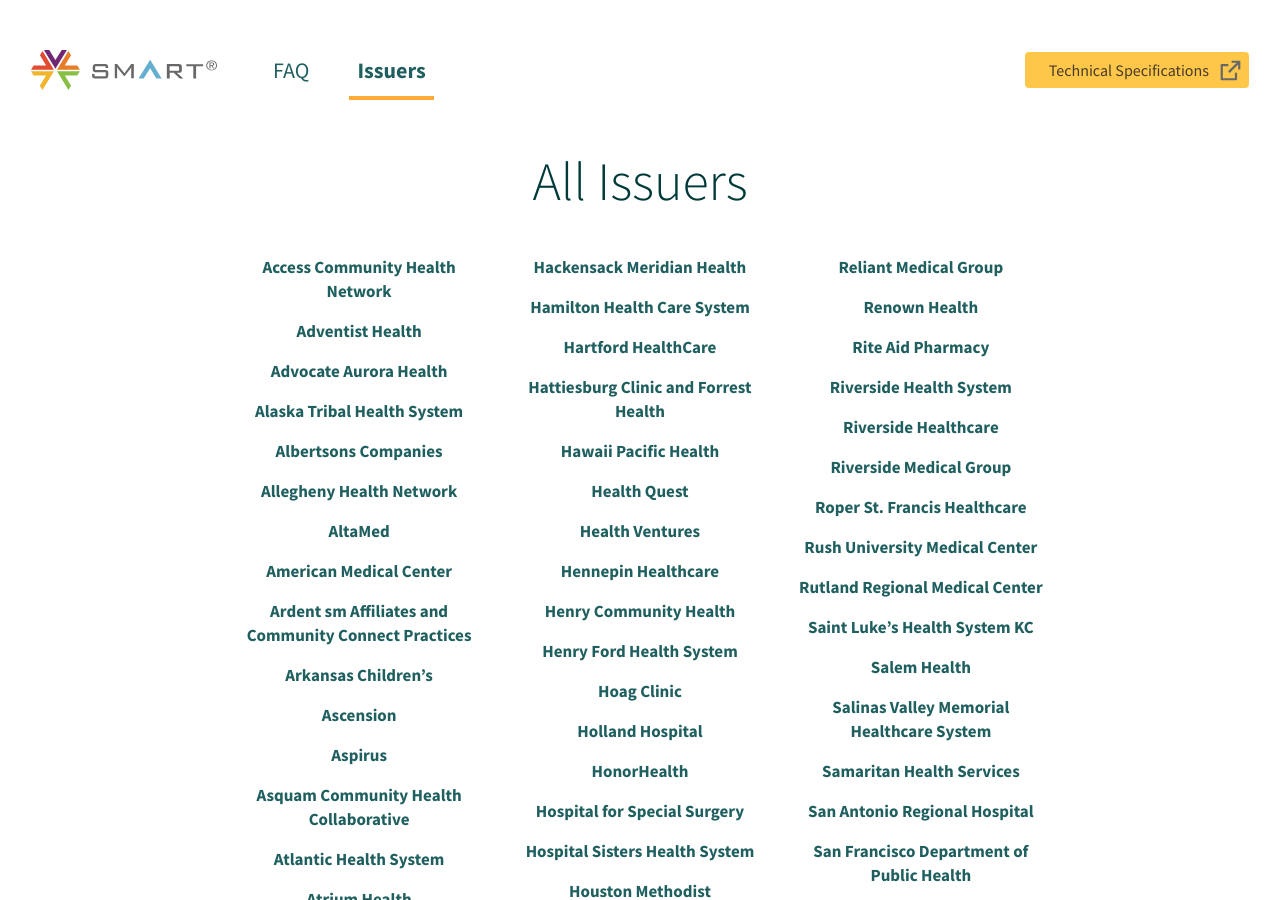
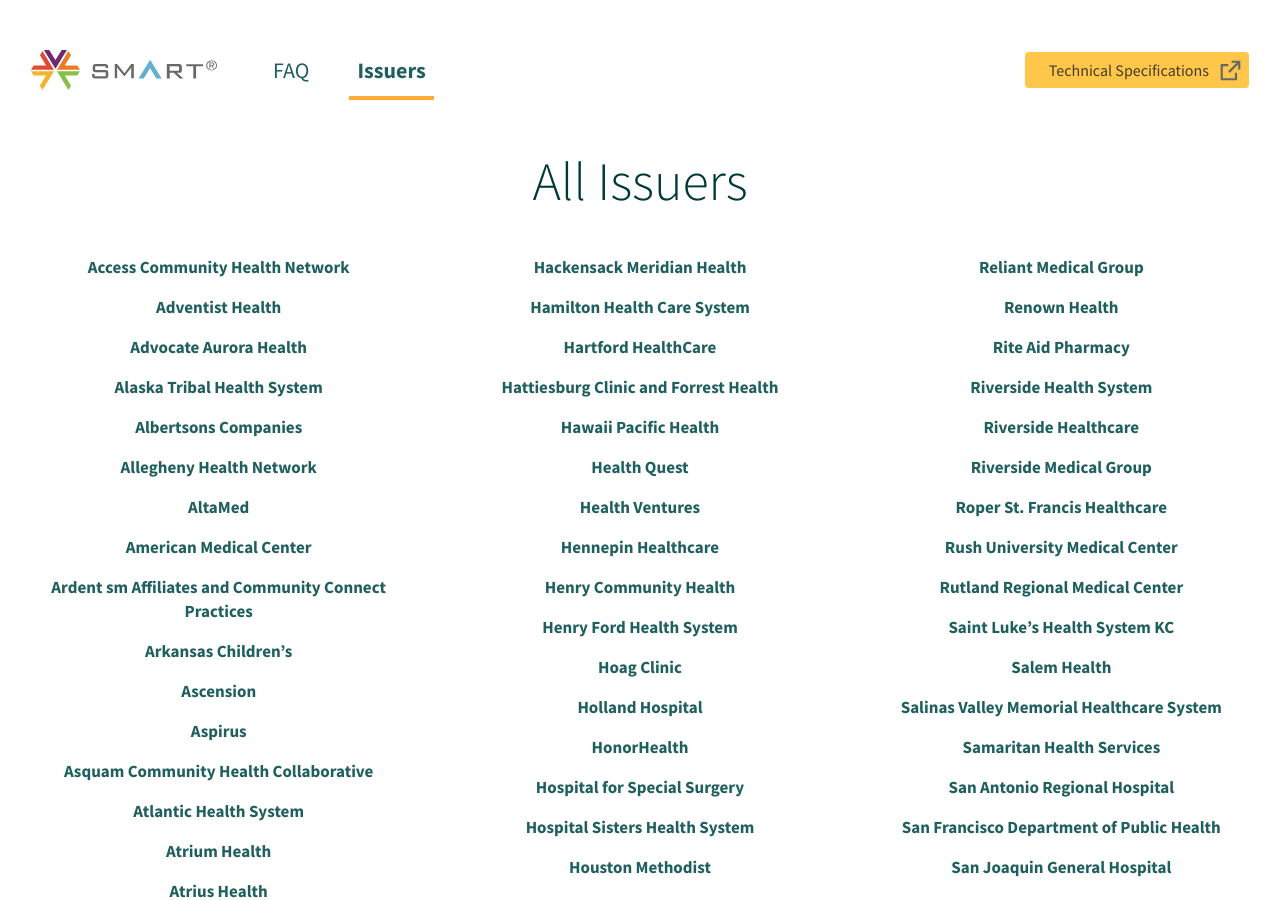
Before and after one commit to smart-health-cards/staging, a Jekyll site: the page built from en/issuers.html, in a window 1280 px wide and 900 px high, scrolled down 1893 px. Built offline with Jekyll 4.4.1, drawn with Linux system fonts in a browser that asks for light colours.

Commit message:
Widens "All Issuers" list

```diff
--- a/en/issuers.html
+++ b/en/issuers.html
@@ -176,7 +176,7 @@
     </div> <!-- / .row -->
 
     <div class="row pt-2">
-      <div class="col-12 col-md-8 offset-md-2">
+      <div class="col-12">
         <div class="row pt-4 text-center">
 
           {% comment %} Create a variable of the sorted list from the JSON file {% endcomment %}
```
